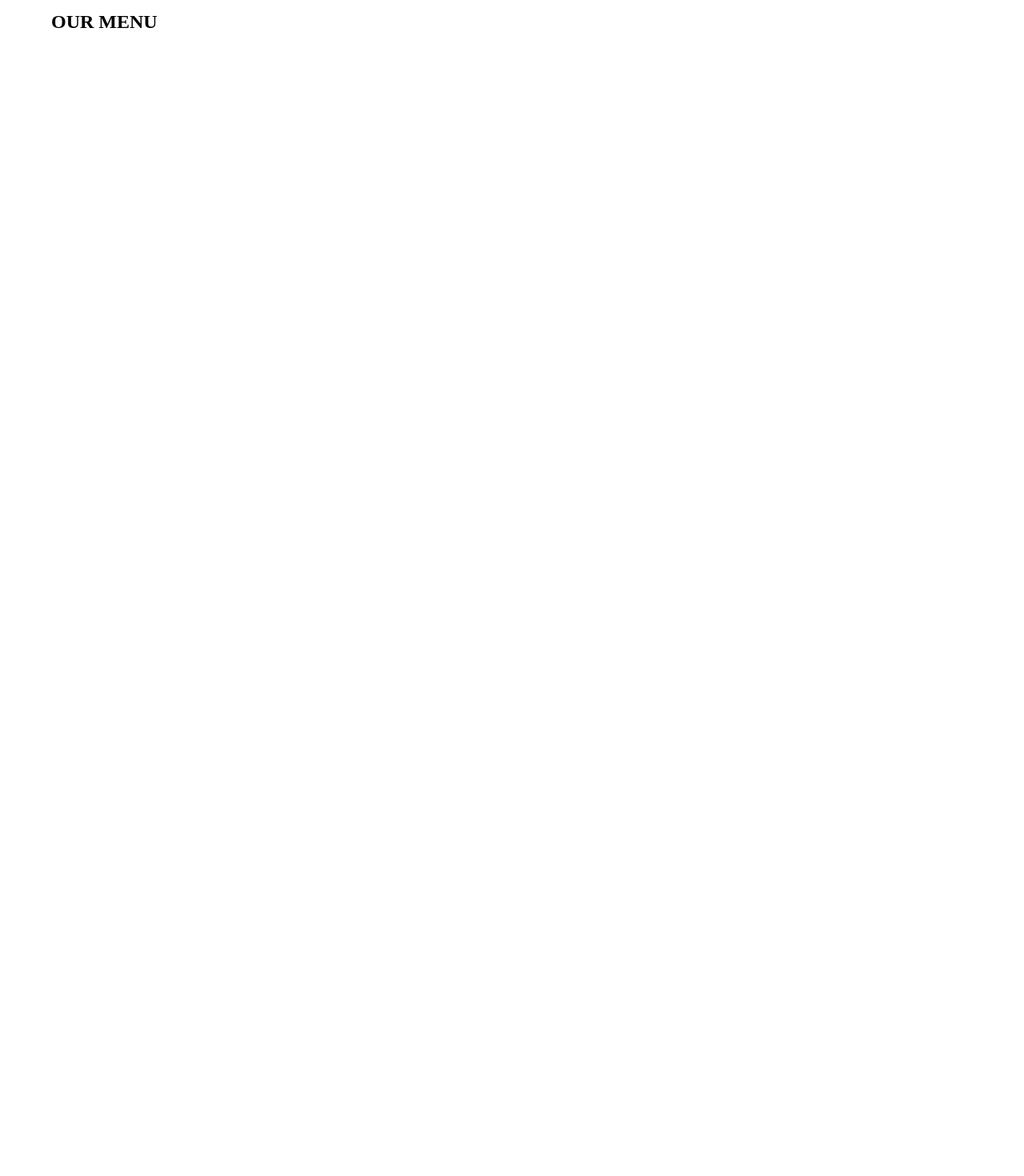
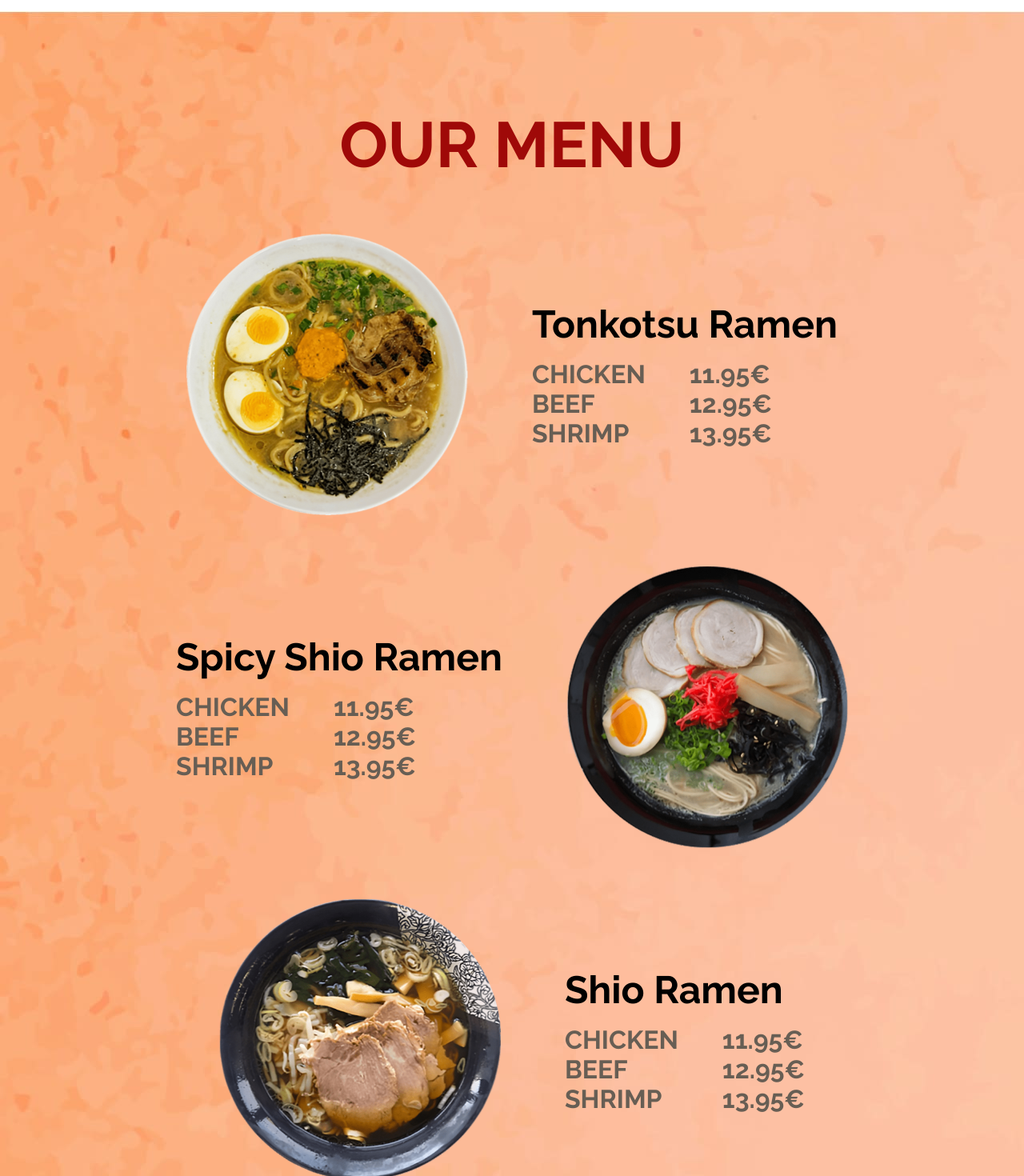
Before and after one commit to devhorn/angular_restaurant_website, an Angular app: page / in a window 1280 px wide. Shown: the part 1460-2930 px from the top of the page at 80% size. Before the commit the page ends 1501 px from the top, so only its background shows below. Built offline with nearby package versions, Linux system fonts and the light colour scheme.

Commit message:
designed our menu section

```diff
--- a/src/app/main-content/our-menu/our-menu.component.html
+++ b/src/app/main-content/our-menu/our-menu.component.html
@@ -1,3 +1,66 @@
-<section>
+<section class="fontRaleway">
   <h2>OUR MENU</h2>
+  <div>
+    <img
+      src="./../../../assets/img/3_section_our_menu/Png/R1.png"
+      alt="Ramen1"
+    />
+    <div>
+      <h4>Tonkotsu Ramen</h4>
+      <div>
+        <div>
+          <p>CHICKEN</p>
+          <p>BEEF</p>
+          <p>SHRIMP</p>
+        </div>
+        <div>
+          <p>11.95€</p>
+          <p>12.95€</p>
+          <p>13.95€</p>
+        </div>
+      </div>
+    </div>
+  </div>
+  <div>
+    <div>
+      <h4>Spicy Shio Ramen</h4>
+      <div>
+        <div>
+          <p>CHICKEN</p>
+          <p>BEEF</p>
+          <p>SHRIMP</p>
+        </div>
+        <div>
+          <p>11.95€</p>
+          <p>12.95€</p>
+          <p>13.95€</p>
+        </div>
+      </div>
+    </div>
+    <img
+      src="./../../../assets/img/3_section_our_menu/Png/R2.png"
+      alt="Ramen2"
+    />
+  </div>
+  <div>
+    <img
+      src="./../../../assets/img/3_section_our_menu/Png/R3.png"
+      alt="Ramen3"
+    />
+    <div>
+      <h4>Shio Ramen</h4>
+      <div>
+        <div>
+          <p>CHICKEN</p>
+          <p>BEEF</p>
+          <p>SHRIMP</p>
+        </div>
+        <div>
+          <p>11.95€</p>
+          <p>12.95€</p>
+          <p>13.95€</p>
+        </div>
+      </div>
+    </div>
+  </div>
 </section>
--- a/src/app/main-content/our-menu/our-menu.component.scss
+++ b/src/app/main-content/our-menu/our-menu.component.scss
@@ -0,0 +1,41 @@
+@import "./../../../styles.scss";
+
+section {
+  display: flex;
+  flex-direction: column;
+  align-items: center;
+  gap: 64px;
+  padding: 120px 0;
+  background-image: url("./../../../assets/img/3_section_our_menu/JPG/section_our_menu_bg.jpg");
+  > h2 {
+    font-size: 80px;
+    color: $red-font-color;
+  }
+  > div {
+    display: flex;
+    align-items: center;
+    gap: 80px;
+    > img {
+      height: 352px;
+      width: 352px;
+    }
+    > div {
+      > h4 {
+        font-size: 48px;
+      }
+      > div {
+        padding-top: 16px;
+        width: 300px;
+        display: flex;
+        justify-content: space-between;
+        > div {
+          > p {
+            font-size: 32px;
+            font-weight: bold;
+            color: #675e54;
+          }
+        }
+      }
+    }
+  }
+}
```
